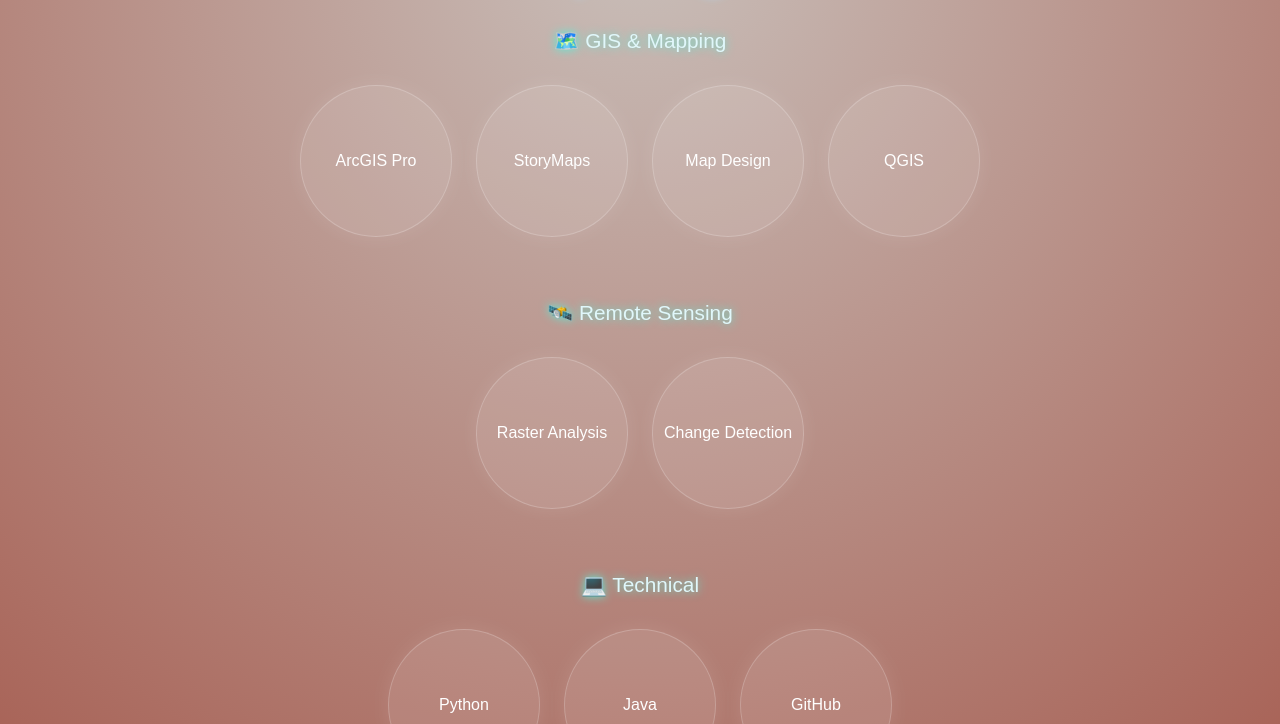
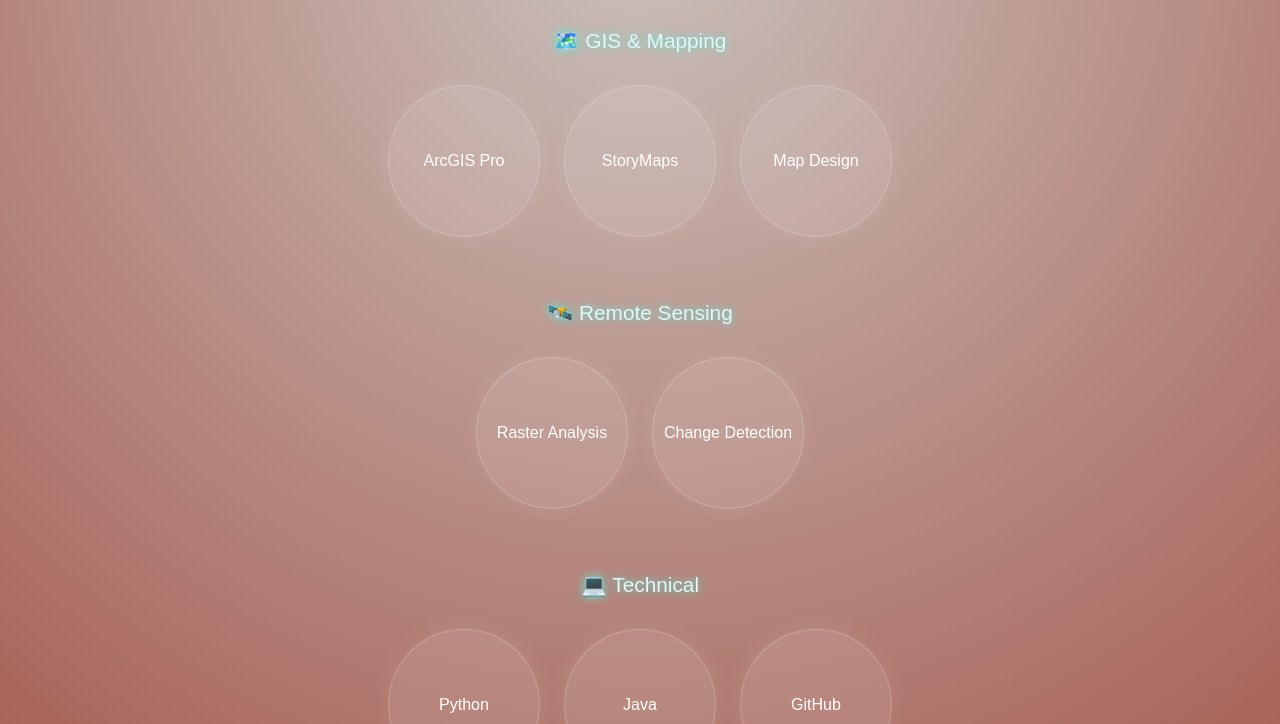
Before and after one commit to idiatouud2/idiatoudiallo.github.io, a plain HTML site: page skills.html in a window 1280 px wide. Shown: the part 73-797 px from the top of the page. Drawn offline with Linux system fonts and the light colour scheme.

Commit message:
Update skills.html

```diff
--- a/skills.html
+++ b/skills.html
@@ -66,7 +66,7 @@
     <div class="bubble">ArcGIS Pro</div>
     <div class="bubble">StoryMaps</div>
     <div class="bubble">Map Design</div>
-    <div class="bubble">QGIS</div>
+
   </div>
 
   <div class="category">🛰️ Remote Sensing</div>
```
